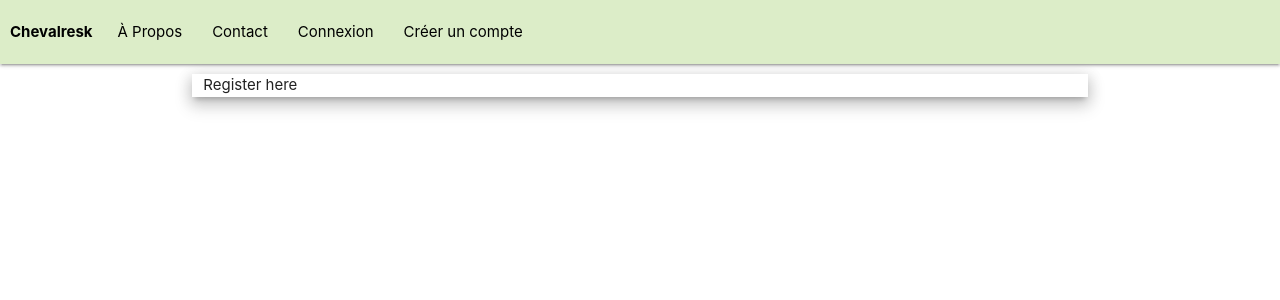
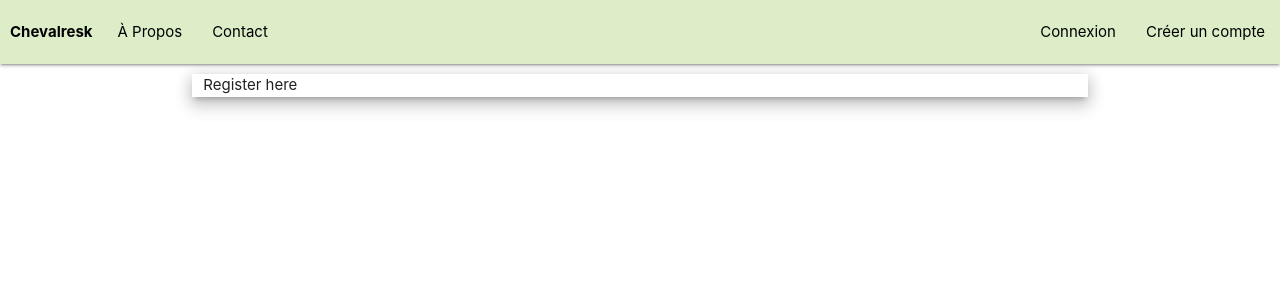
Before and after one commit to MederickBernier/chevEnigma, a PHP site: page /register.php in a window 1280 px wide. Shown: the top 300 px of the page. Run offline with PHP 8.4, Linux system fonts and the light colour scheme.

Commit message:
added some modifications to the navbar

```diff
--- a/login.php
+++ b/login.php
@@ -1,5 +1,5 @@
 <?php
-$title = "chevalresk - À Propos";
+$title = "chevalresk - Connexion";
 
 include_once __DIR__.'/views/header.php';
 ?>
--- a/register.php
+++ b/register.php
@@ -1,5 +1,5 @@
 <?php
-$title = "chevalresk - À Propos";
+$title = "chevalresk - Créer un compte";
 
 include_once __DIR__.'/views/header.php';
 ?>
--- a/views/navbar.php
+++ b/views/navbar.php
@@ -3,9 +3,11 @@
         <a href="index.php" class="left black-text" id="logo">Chevalresk</a>
         <a href="#" class="sidenav-trigger right black-text" data-target="mobile"><i class="material-icons">menu</i></a>
 
-        <ul class="hide-on-med-and-down">
+        <ul class="left hide-on-med-and-down">
             <li><a href="about.php" class="black-text">À Propos</a></li>
             <li><a href="contact.php" class="black-text">Contact</a></li>
+        </ul>
+        <ul class="right hide-on-med-and-down">
             <li><a href="login.php" class="black-text">Connexion</a></li>
             <li><a href="register.php" class="black-text">Créer un compte</a></li>
         </ul>
```
